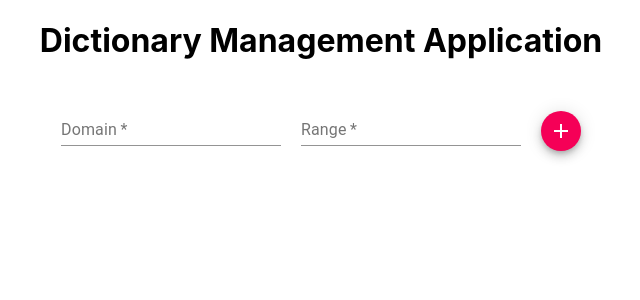
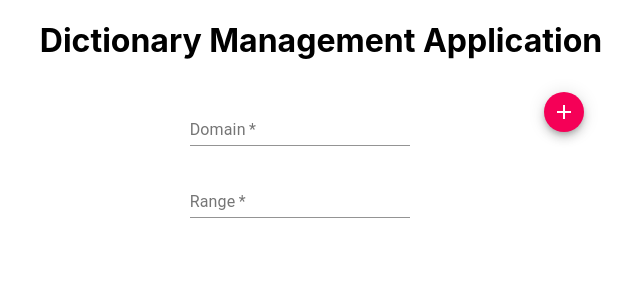
Before and after one commit to matteo1976/DictionaryForOneDot, a React (Create React App) app in the folder onedot/: page / in a window 1280 px wide. Shown: the top 300 px of the page, without its empty margins (319-959 px from the left). Built offline with nearby package versions, Linux system fonts and the light colour scheme.

Commit message:
added control clean code

```diff
--- a/onedot/src/MyDictionary.js
+++ b/onedot/src/MyDictionary.js
@@ -18,6 +18,9 @@ class MyDictionary  extends Component {
 
 
     addElement= (element)=>{
+        if ((element.domain==="")|| (element.range=="") ){
+            return alert("Domain and range must be have a value")
+        }
         let verify= findIndexErrorInDictionary(this.state.listColor,element)
         if (verify.length===0 ){
             element.id=this.state.indexField+1
@@ -42,6 +45,10 @@ class MyDictionary  extends Component {
     }
 
     updateElement=(element)=>{
+        if ((element.domain==="")|| (element.range=="") ){
+            return alert("Domain and range must be have a value")
+        }
+
         let {listColor}=this.state
         let index=listColor.findIndex(item=>item.id===element.id)
 
--- a/onedot/src/colorDictionary.css
+++ b/onedot/src/colorDictionary.css
@@ -8,22 +8,21 @@
 
     margin-left:10px !important;
     margin-right: 10px!important;
+    max-width: 100%!important;
+    min-width: 40% !important;
 
 }
 .errorLine{
-    display: inline-flex;
+    display: inline-block;
     background:#f0a0a0;
+    width: 100%;
 }
 
 
 .defaultLine{
-    display: inline-flex;
+    display: inline-block;
+    width: 100%;
 
-}
-
-.listContainer{
-    max-width:  90%;
-    margin: auto;
 }
 
 .oneButton{
@@ -35,3 +34,8 @@
     display: inline-block;
     margin-right: -60px;
 }
+.root {
+    flex-grow: 1;
+    width: 40%;
+    margin:auto
+}
--- a/onedot/src/colorDictionary.js
+++ b/onedot/src/colorDictionary.js
@@ -4,6 +4,7 @@ import SaveIcon from '@material-ui/icons/Save';
 import DeleteIcon from '@material-ui/icons/Delete';
 import AddIcon from '@material-ui/icons/Add';
 import TextField from '@material-ui/core/TextField';
+import Grid from '@material-ui/core/Grid';
 
 import './colorDictionary.css'
 
@@ -42,6 +43,7 @@ export default class ColorDictionary extends Component {
     };
 
     render() {
+
       const {id,errCheck}=this.props
       const textFieldsClass=errCheck<0 ? "defaultLine" :"errorLine"
       let actionButtons= (id ===0 ?
@@ -61,7 +63,11 @@ export default class ColorDictionary extends Component {
         </span>
         )
       return (
-        <div className="listContainer" >
+
+
+        <div className="root">
+          <Grid container >
+              <Grid item xs={12} sm={11} >
                     <span className= {textFieldsClass}>
                         <TextField
                             required
@@ -83,7 +89,11 @@ export default class ColorDictionary extends Component {
                             margin="normal"
                           />
                     </span>
+              </Grid>
+              <Grid item xs={12} sm={1}>
                     {actionButtons}
+              </Grid>
+          </Grid>
         </div>
       );
     }
```
Lines whose indentation alone changed are shown as unchanged.
